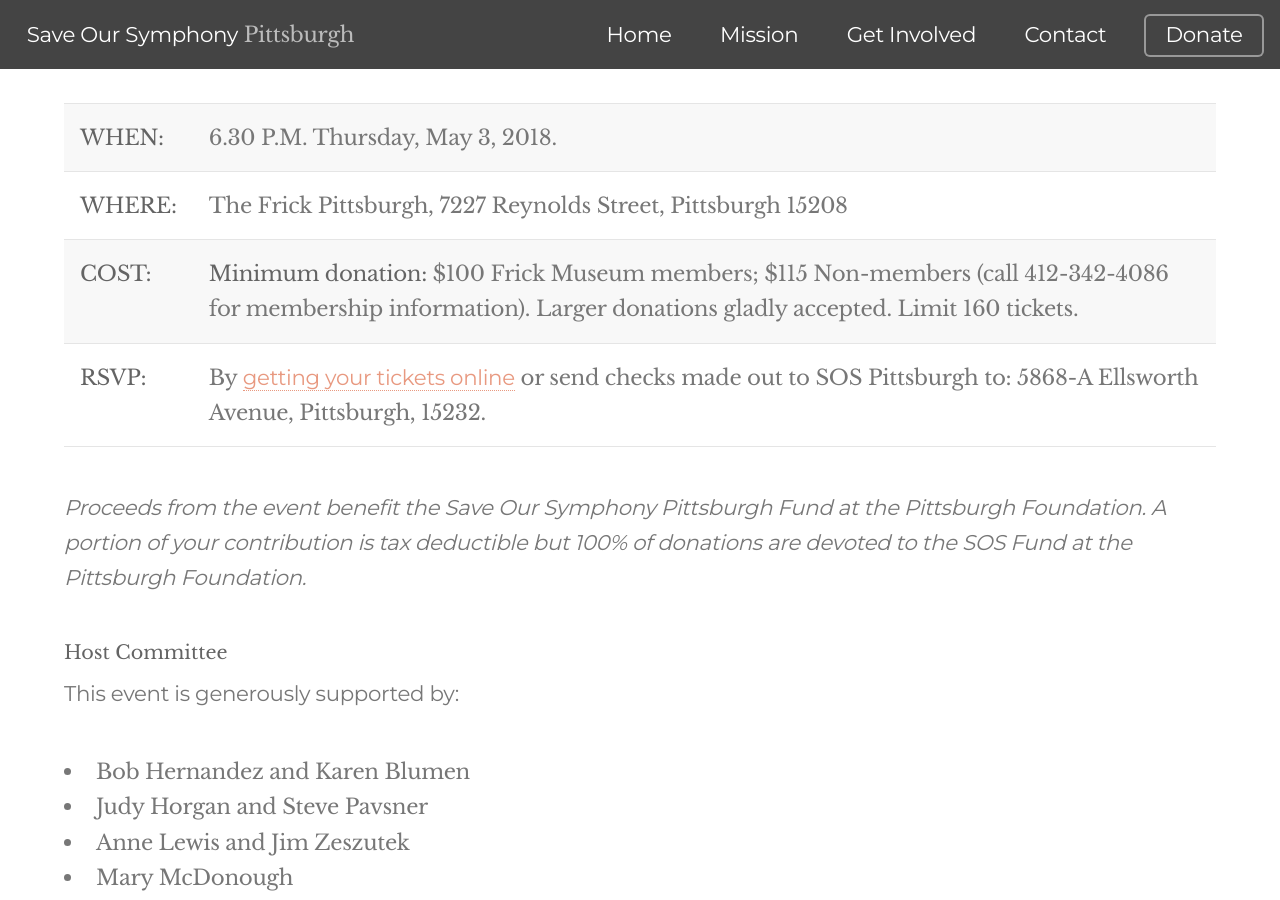
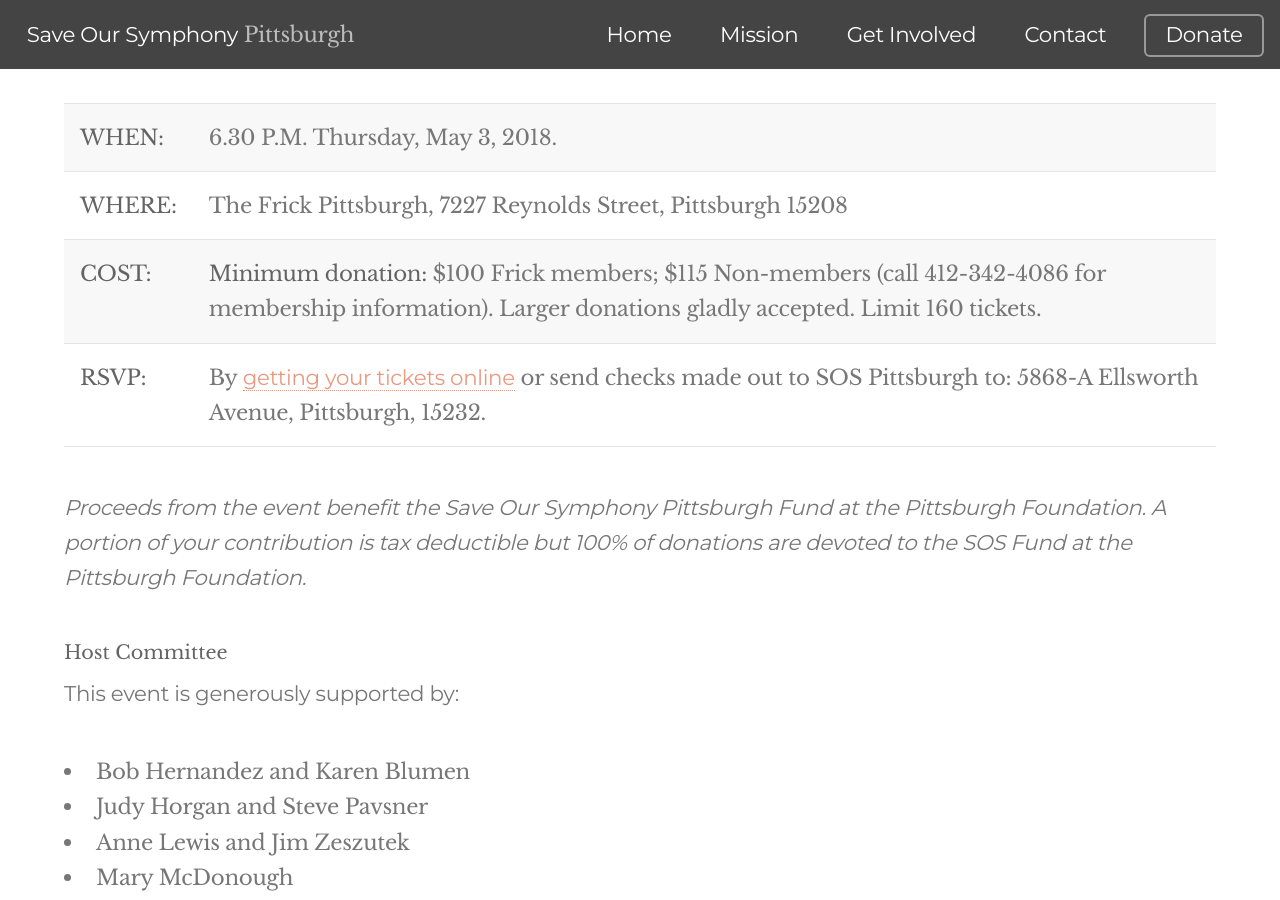
Before and after one commit to daraghbyrne/sospittsburgh, a Jekyll site: the page built from _posts/events/2018-05-03-frick.markdown, in a window 1280 px wide and 900 px high, scrolled down 2311 px. Built offline with Jekyll 4.4.1, drawn with Linux system fonts in a browser that asks for light colours; nearby versions of some CDN libraries.

Commit message:
corrected

```diff
--- a/_posts/events/2018-05-03-frick.markdown
+++ b/_posts/events/2018-05-03-frick.markdown
@@ -43,7 +43,7 @@
 
 | __WHEN:__  | 6.30 P.M. Thursday, May 3, 2018.   |
 | __WHERE:__  | The Frick Pittsburgh, 7227 Reynolds Street, Pittsburgh 15208 |
-| __COST:__  | __Minimum donation:__ $100 Frick Museum members; $115 Non-members (call 412-342-4086 for membership information). Larger donations gladly accepted. Limit 160 tickets. |
+| __COST:__  | __Minimum donation:__ $100 Frick members; $115 Non-members (call 412-342-4086 for membership information). Larger donations gladly accepted. Limit 160 tickets. |
 | __RSVP:__  | By [getting your tickets online](https://squareup.com/store/save-our-symphony-pittsburgh) or send checks made out to SOS Pittsburgh to: 5868-A Ellsworth Avenue, Pittsburgh, 15232. |
 
 _Proceeds from the event benefit the Save Our Symphony Pittsburgh Fund at the Pittsburgh Foundation. A portion of your contribution is tax deductible but 100% of donations are devoted to the SOS Fund at the Pittsburgh Foundation._
```
